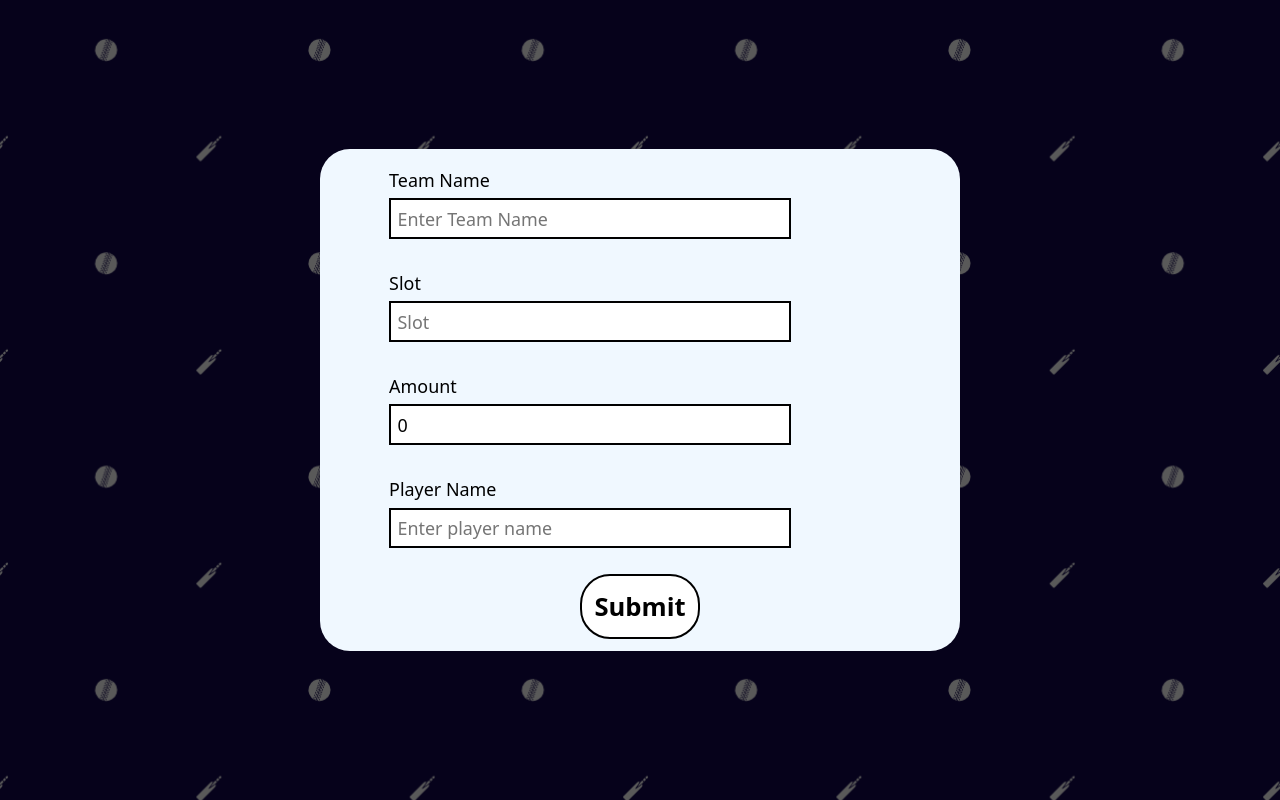
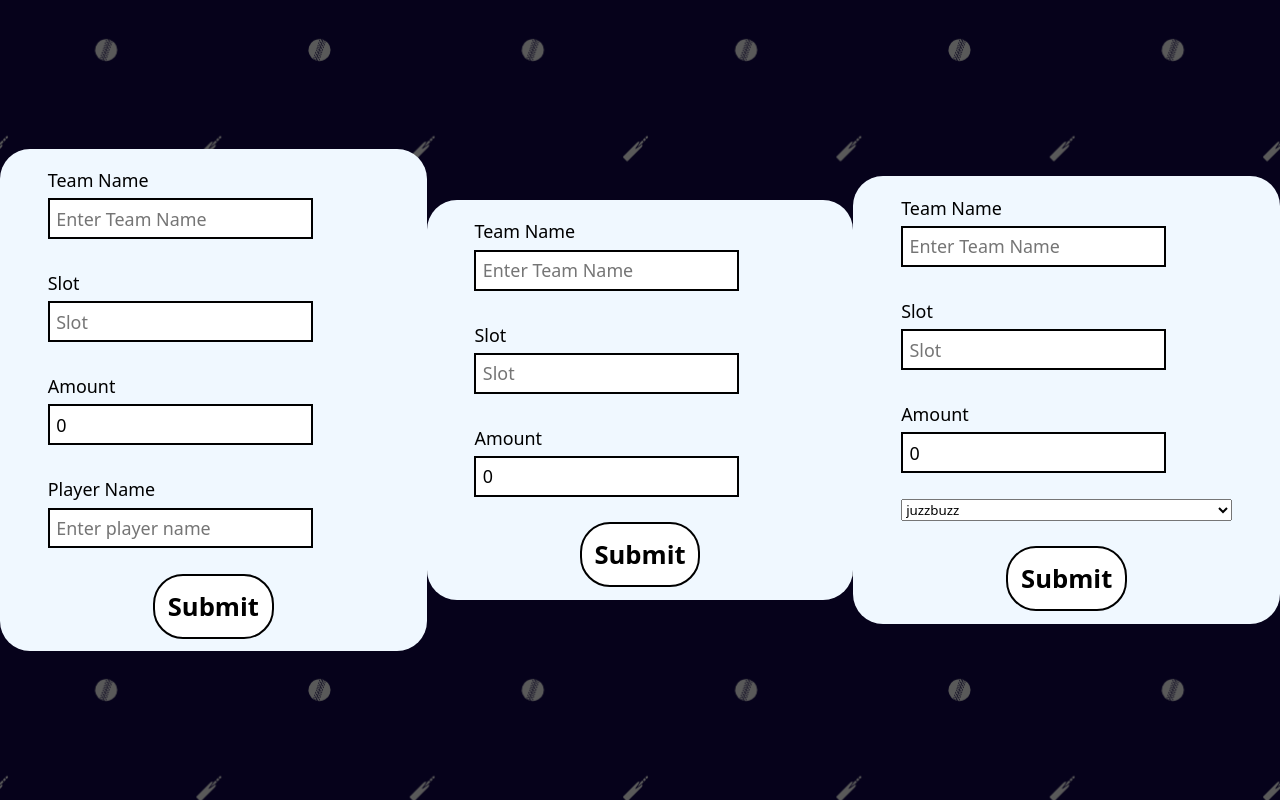
Before and after one commit to Yusufsodawala786/IPL-AUCTION-2023-ADMIN, a React (Create React App) app: page / in a window 1280 px wide. Built offline with nearby package versions, Linux system fonts and the light colour scheme.

Commit message:
Add files via upload

```diff
--- a/src/Components/Admin.jsx
+++ b/src/Components/Admin.jsx
@@ -7,24 +7,59 @@ export default function Admin() {
     const [slot, setSlot] = useState()
     const [deductedAmount, setDeductedAmount] = useState(0)
     const [playerName, setPlayerName] = useState()
-    const buttonRef = useRef(null)
-    const submit = async()=>{
-
+    const [powerCard,setPowerCard] = useState(null)
+    const teamButtonRef = useRef(null)
+    const powerCardButtonRef = useRef(null)
+    const penaltyButtonRef = useRef(null)
+    const handleSubmitTeam = async()=>{
       try{
         const payload = {
           playerName,
           amount:deductedAmount,
           slot
           }
-          buttonRef.current.disabled = true
+          teamButtonRef.current.disabled = true
           const {data} = await axios.put(`http://localhost:9000/team/${name}`,payload,{headers:{"Content-Type":"application/json"}})
           alert(data.message)
         }catch(e){
           alert(e.response.data.message)
         }
-        buttonRef.current.disabled = false
+        teamButtonRef.current.disabled = false
     }
+    const handleSubmitPowerCard = async()=>{
+        try{
+            const amount = deductedAmount * 10000000
+            const payload = {
+              slot,
+              amount,
+              powerCard
+          }
+          powerCardButtonRef.current.disabled = true
+          const {data} = await axios.put(`http://localhost:9000/powercard/${name}`,payload,{headers:{"Content-Type":"application/json"}})
+          alert(data.message)
+        }catch(e){
+          alert(e.response.data.message)
+        }
+        powerCardButtonRef.current.disabled = false
+    }
+    const handleSubmitPenalty = async()=>{
+      try{
+            const amount = deductedAmount * 10000000
+            const payload = {
+              slot,
+              amount
+          }
+          penaltyButtonRef.current.disabled = true
+          const {data} = await axios.put(`http://localhost:9000/penalty/${name}`,payload,{headers:{"Content-Type":"application/json"}})
+          alert(data.message)
+      }catch(e){
+          alert(e.response.data.message)
+      }
+          penaltyButtonRef.current.disabled = false
+    }
+
   return (
+    //player updating
     <div className='admin'>
         <div className='admin-container'>
           <div>
@@ -43,7 +78,48 @@ export default function Admin() {
             <label htmlFor="player-name">Player Name</label>
             <input id='player-name' type="text" value={playerName} onChange={(e)=>{setPlayerName(e.target.value)}} placeholder='Enter player name' className='input'/>
           </div>
-            <button ref={buttonRef} className='button' onClick={submit}>Submit</button>
+            <button ref={teamButtonRef} className='button' onClick={handleSubmitTeam}>Submit</button>
+        </div>
+        {/* penalty */}
+        <div className='admin-container'>
+          <div>
+            <label htmlFor="name">Team Name</label>
+            <input id='name' type="text" value={name} onChange={(e)=>{setName(e.target.value)}} placeholder='Enter Team Name'  className='input' />
+          </div>
+          <div>
+            <label htmlFor="slot">Slot</label>
+            <input id='slot' type="text" value={slot} onChange={(e)=>{Number(setSlot(e.target.value))}} placeholder='Slot' className='input' />
+          </div>
+          <div>
+            <label htmlFor="amount">Amount</label>
+            <input id='amount' type="text" value={deductedAmount} onChange={(e)=>{Number(setDeductedAmount(e.target.value))}} placeholder='Enter amount (in Cr)' className='input' />
+          </div>
+            <button ref={penaltyButtonRef} className='button' onClick={handleSubmitPenalty}>Submit</button>
+        </div>
+
+        {/* power card used  */}
+        <div className='admin-container'>
+          <div>
+            <label htmlFor="name">Team Name</label>
+            <input id='name' type="text" value={name} onChange={(e)=>{setName(e.target.value)}} placeholder='Enter Team Name'  className='input' />
+          </div>
+          <div>
+            <label htmlFor="slot">Slot</label>
+            <input id='slot' type="text" value={slot} onChange={(e)=>{Number(setSlot(e.target.value))}} placeholder='Slot' className='input' />
+          </div>
+          <div>
+            <label htmlFor="amount">Amount</label>
+            <input id='amount' type="text" value={deductedAmount} onChange={(e)=>{Number(setDeductedAmount(e.target.value))}} placeholder='Enter amount (in Cr)' className='input' />
+          </div>
+          <div>
+            <select onChange={(e)=>setPowerCard(e.target.value)}>
+              <option value="juzzbuzz">juzzbuzz</option>
+              <option value="focusfire">focusfire</option>
+              <option value="nxt3">nxt3</option>
+              <option value="godseye">godseye</option>
+            </select>
+          </div>
+            <button ref={powerCardButtonRef} className='button' onClick={handleSubmitPowerCard}>Submit</button>
         </div>
     </div>
   )
```
